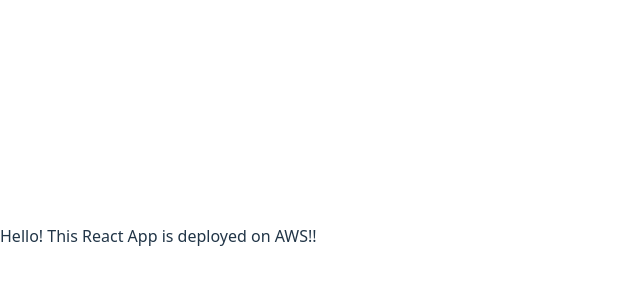
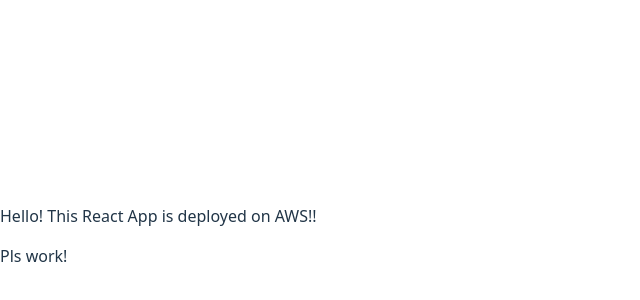
Before and after one commit to tarun-veeraraghavan-mv/AWS-EB-CI-CD-EXPRESS-REACT-DOCKER-COMPOSE-TESTS, a React (Vite) app in the folder react/: page / in a window 1280 px wide. Shown: the part 164-464 px from the top of the page, without its empty margins (0-640 px from the left). Built offline with nearby package versions, Linux system fonts and the light colour scheme.

Commit message:
backend aws8

```diff
--- a/react/src/App.tsx
+++ b/react/src/App.tsx
@@ -2,6 +2,7 @@
   return (
     <>
       <p>Hello! This React App is deployed on AWS!!</p>
+      <p>Pls work!</p>
     </>
   );
 }
```
Also changed, not shown: 1 other file (tests, documents, lock files or other folders).
